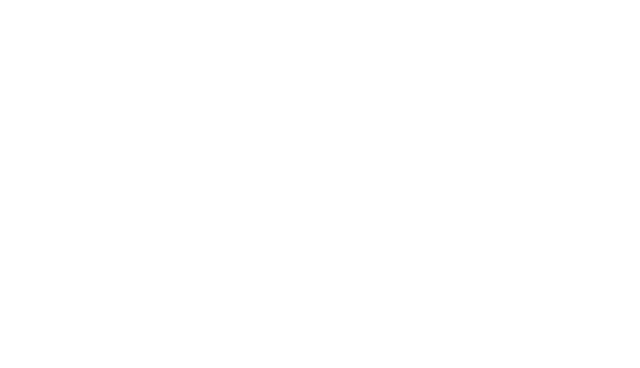
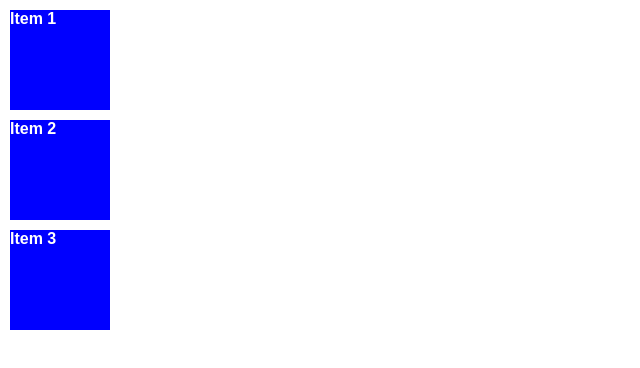
Before and after one commit to Shamoleambo/flex-box-revisited, a plain HTML site: page index.html in a window 1280 px wide. Shown: the whole page, without its empty margins (0-640 px from the left). Drawn offline with Linux system fonts and the light colour scheme.

Commit message:
add some basic styling

```diff
--- a/index.html
+++ b/index.html
@@ -7,5 +7,11 @@
     <link rel="stylesheet" href="./style.css" />
     <title>Flex Box Revisited</title>
   </head>
-  <body></body>
+  <body>
+    <div class="flex-container">
+      <div class="item">Item 1</div>
+      <div class="item">Item 2</div>
+      <div class="item">Item 3</div>
+    </div>
+  </body>
 </html>
--- a/style.css
+++ b/style.css
@@ -0,0 +1,20 @@
+* {
+  box-sizing: border-box;
+  margin: 0;
+  padding: 0;
+  --ff: 'Arial', 'Helvetica', sans-serif;
+  --fw-b: 700;
+}
+
+body {
+  font-family: var(--ff);
+  font-weight: var(--fw-b);
+}
+
+.item {
+  width: 100px;
+  height: 100px;
+  background-color: #0000ff;
+  color: #fff;
+  margin: 10px;
+}
```
